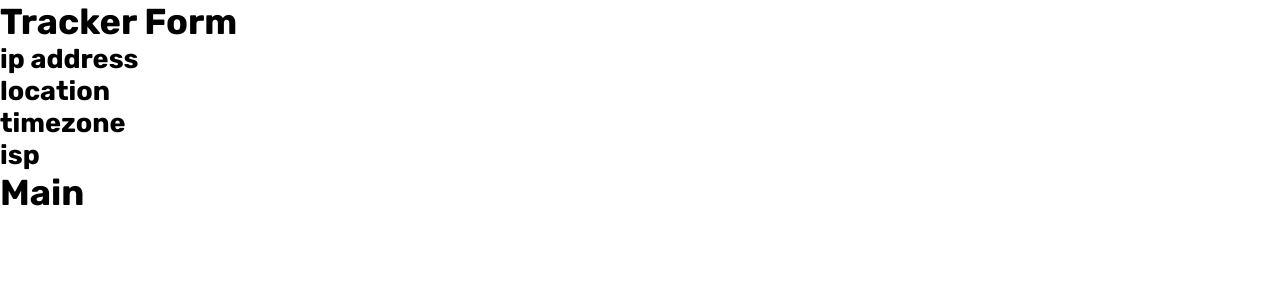
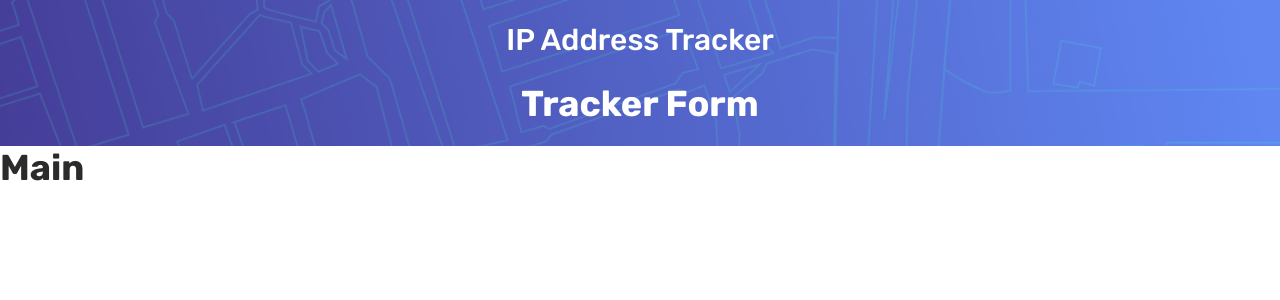
Before and after one commit to better5afe/IP-Address-Tracker, a React (Create React App) app: page / in a window 1280 px wide. Shown: the top 300 px of the page. Built offline with nearby package versions, Linux system fonts and the light colour scheme.

Commit message:
main header part implemented

```diff
--- /dev/null
+++ b/src/components/layout/Header.scss
@@ -0,0 +1,31 @@
+@use '../../assets/colors.scss';
+
+.header {
+	background-image: url('../../assets/images/pattern-bg-mobile.png');
+	background-repeat: no-repeat;
+    background-size: cover;
+	color: colors.$white;
+
+	&__wrapper {
+		max-width: 1200px;
+		margin: 0 auto;
+		padding: 1.2em 1em;
+		text-align: center;
+	}
+
+	&__title {
+		margin-bottom: 0.8em;
+		font-size: 2.4rem;
+		font-weight: 500;
+	}
+}
+
+@media (min-width: 768px) {
+	.header {
+		background-image: url('../../assets/images/pattern-bg-desktop.png');
+
+        &__title {
+            font-size: 3rem;
+        }
+	}
+}
--- a/src/components/layout/Header.tsx
+++ b/src/components/layout/Header.tsx
@@ -1,11 +1,16 @@
 import TrackerForm from '../subcomponents/TrackerForm';
 import TrackerResult from '../subcomponents/TrackerResult';
 
+import './Header.scss';
+
 const Header = () => {
 	return (
-		<header>
-			<TrackerForm />
-			<TrackerResult />
+		<header className='header'>
+			<div className='header__wrapper'>
+				<h1 className='header__title'>IP Address Tracker</h1>
+				<TrackerForm />
+				{/* <TrackerResult /> */}
+			</div>
 		</header>
 	);
 };
--- a/src/index.scss
+++ b/src/index.scss
@@ -1,3 +1,5 @@
+@use './assets/colors.scss';
+
 *,
 *::before,
 *::after {
@@ -10,7 +12,14 @@ html {
 	font-size: 62.5%;
 }
 
-body, input, input::placeholder {
+body,
+input,
+input::placeholder {
 	font-family: 'Rubik', sans-serif;
 	font-size: 1.8rem;
 }
+
+body,
+input {
+	color: colors.$very-dark-gray;
+}
```
